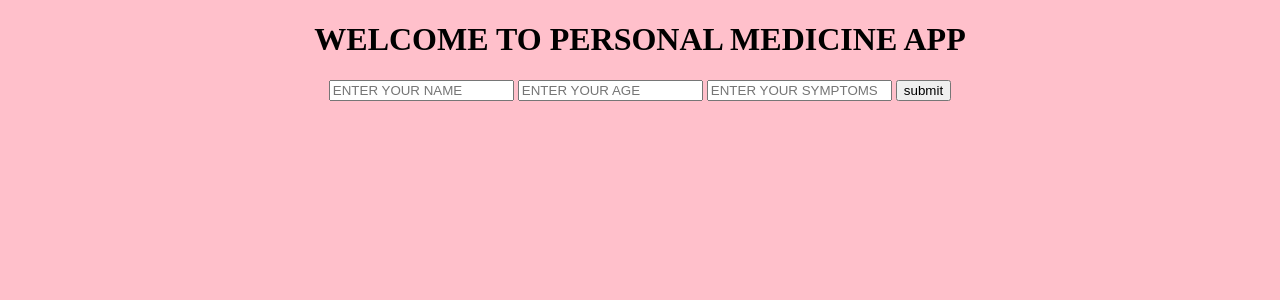
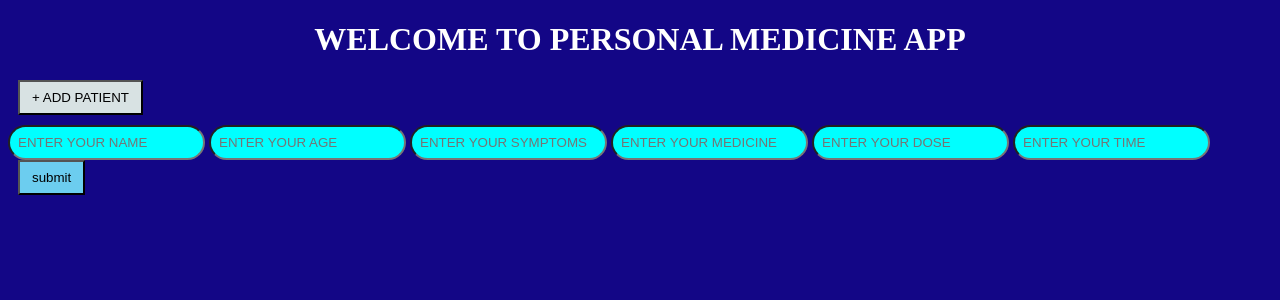
Before and after one commit to suryanshi-code/medicine-ai-app, a Flask app: page /home in a window 1280 px wide. Shown: the top 300 px of the page. Run offline with Flask 3, Linux system fonts and the light colour scheme.

Commit message:
added patient names

```diff
--- a/app.py
+++ b/app.py
@@ -1,20 +1,83 @@
-from flask import Flask,render_template,request
+from flask import Flask,render_template,request,redirect
 
 app=Flask(__name__)
 
+patients=[]
+active_patient=0
+
 @app.route("/home",methods=["GET","POST"])
 def home():
-    name=""
-    age=""
-    symptoms=""
-    message=""
+    global active_patient
+
     if request.method=="POST":
+
          name=request.form.get("patient","").upper()
          age=request.form.get("age","")
-         symptoms=request.form.get("symptoms","")
-         message= "Data recorded. Please consult a doctor."
+         symptoms=request.form.get("symptoms","").upper()
+         medicine=request.form.get("medicine","").upper()
+         dose=request.form.get("dose","")
+         time=request.form.get("time","").upper()
 
-    return render_template("index.html",name=name,age=age,symptoms=symptoms,message=message)
+         if name and age and symptoms:
+              patient={
+                   "NAME": name,
+                   "AGE":age,
+                   "SYMPTOMS":symptoms,
+                   "MEDICINE":medicine,
+                   "DOSE":dose,
+                   "TIME":time
+
+              }
+
+              patients.append(patient)
+              active_patient = len(patients) - 1
+
+
+    if len(patients) == 0:
+         return render_template("index.html", patient=None,patients=[])
+
+
+    # 🔥 HANDLE CLICK
+    clicked_name = request.args.get("name")
+
+    if clicked_name:
+        for i, p in enumerate(patients):
+            if p["NAME"] == clicked_name:
+                active_patient = i
+                selected_name = p
+                break
+    else:
+        selected_name = patients[active_patient]
+
+    return render_template("index.html",patients=patients,patient=selected_name)
+
+@app.route("/delete",methods=["POST"])
+def delete():
+     global active_patient
+
+     if len(patients) > 0:
+        patients.pop(active_patient)
+     return redirect("/home")
+
+@app.route("/add",methods=["POST"])
+def add():
+     global active_patient
+     patient={
+          "NAME": "",
+          "AGE":"",
+          "SYMPTOMS":"",
+          "MEDICINE":"",
+          "DOSE":"",
+          "TIME":""
+
+     }
+
+     patients.append(patient)
+
+     active_patient=len(patients)-1
+
+     return redirect("/home")
+
 
 if __name__ == "__main__":
      app.run(debug=True)
--- a/templates/index.html
+++ b/templates/index.html
@@ -4,39 +4,117 @@
     <title>PERSONAL MEDICINE APP</title>
     <style>
         body{
-            background:pink;
-            text-align:center;
+            background:#130686;
+            color: white;
         }
 
-        .post{
-            background-color:hotpink;
+        .patients{
+            background-color:rgb(56, 138, 179);
             text-align: left;
-            font-family: sans-serif;
+            font-family:Georgia, 'Times New Roman', Times, serif;
             padding:20px;
-            border-radius: 50px;
+            border-radius: 30px;
             width:50%;
-            margin:20px auto;
+            margin:50px auto;
             box-shadow: 0px 5px 15px rgba(0,0,0,0.2);
+            margin-top: 20px;
+        }
+        .addbutton button{
+            padding:8px 12px;
+            margin-left:10px;
+            margin-bottom: 0px;
+            background-color: rgb(216, 226, 227);
+            gap:15px;
+            margin-bottom: 10px;
+        }
+        .addbutton button:hover {
+            background-color: darkblue;
+            cursor: pointer;
+        }
+        .sub button{
+            padding:8px 12px;
+            margin-left:10px;
+            margin-bottom: 0px;
+            background-color: rgb(108, 205, 239);
+            gap:15px;
+        }
+        .sub button:hover {
+            background-color: rgb(142, 142, 234);
+            color: white;
+        }
+        .delete button{
+            background-color: plum;
+        }
+        .delete button:hover{
+            background-color: purple;
+            cursor:pointer;
+        }
+        input{
+            background-color: aqua;
+            padding:8px;
+            border-radius:30px;
+            border: 2px solid #00000;
+
+        }
+        h1{
+            text-align: center;
+        }
+        .namelink{
+            color: white;
         }
     </style>
 </head>
 <body>
     <h1>WELCOME TO PERSONAL MEDICINE APP</h1>
 
+<form action="/add" method="POST">
+    <div class ="addbutton">
+        <button type="submit">+ ADD PATIENT</button>
     </div>
-    <form method = "POST">
-        <input type = "text" name= "patient" placeholder= "ENTER YOUR NAME">
-        <input type = "number" name="age" placeholder="ENTER YOUR AGE">
-        <input type = "text" name= "symptoms" placeholder= "ENTER YOUR SYMPTOMS">
-        <button type="submit">submit</button>
+</form>
+{% for patient in patients %}
+    <a href="/home?name={{ patient.NAME }}" class="namelink">
+        {{ patient.NAME }}
+    </a>
+    <br><br>
+{% endfor %}
+
+<div>
+    <form method = "POST" action ="/home">
+        <div class ="sub">
+            <input type = "text" name= "patient" placeholder= "ENTER YOUR NAME ">
+            <input type = "number" name="age" placeholder="ENTER YOUR AGE">
+            <input type = "text" name= "symptoms" placeholder= "ENTER YOUR SYMPTOMS">
+            <input type = "text" name= "medicine" placeholder= "ENTER YOUR MEDICINE">
+            <input type = "text" name= "dose" placeholder= "ENTER YOUR DOSE">
+            <input type = "text" name= "time" placeholder= "ENTER YOUR TIME">
+            <button type="submit">submit</button>
+        </div>
     </form>
-{% if name %}
-<div class="post">
-        <h2>{{name}}</h2>
-        <h2>{{age}}</h2>
-        <h3>{{symptoms}}</h3>
-        <h3>{{message}}</h3>
 </div>
-{% endif %}
+
+
+<div>
+        {% if patient %}
+        <div class="patients">
+            <h2>YOUR DETAILS</h2>
+            <p><strong>NAME:{{patient.NAME}}</strong></p>
+            <p><strong>AGE:{{patient.AGE}}</strong></p>
+            <p><strong>SYMPTOMS:{{patient.SYMPTOMS}}</strong></p>
+            <p><strong>MEDICINE:{{patient.MEDICINE}}</strong></p>
+            <p><strong>DOSE:{{patient.DOSE}}</strong></p>
+            <p><strong>TIME:{{patient.TIME}}</strong></p>
+
+
+            <form action ="/delete" method="POST">
+                <div class="delete">
+                   <button type="submit">delete</button>
+                </div>
+            </form>
+
+        </div>
+        {% endif %}
+</div>
+
 </body>
 </html>
```
